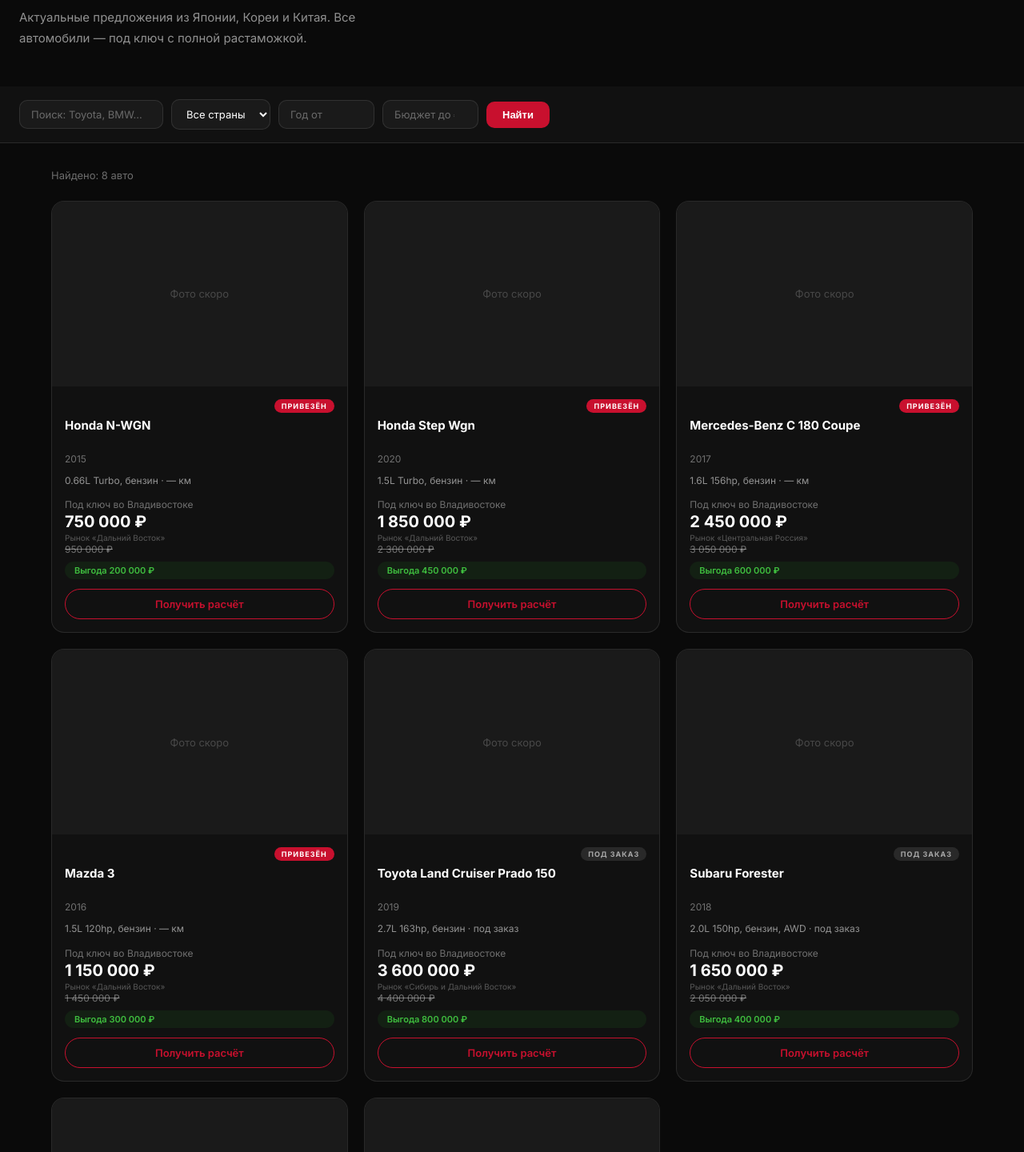
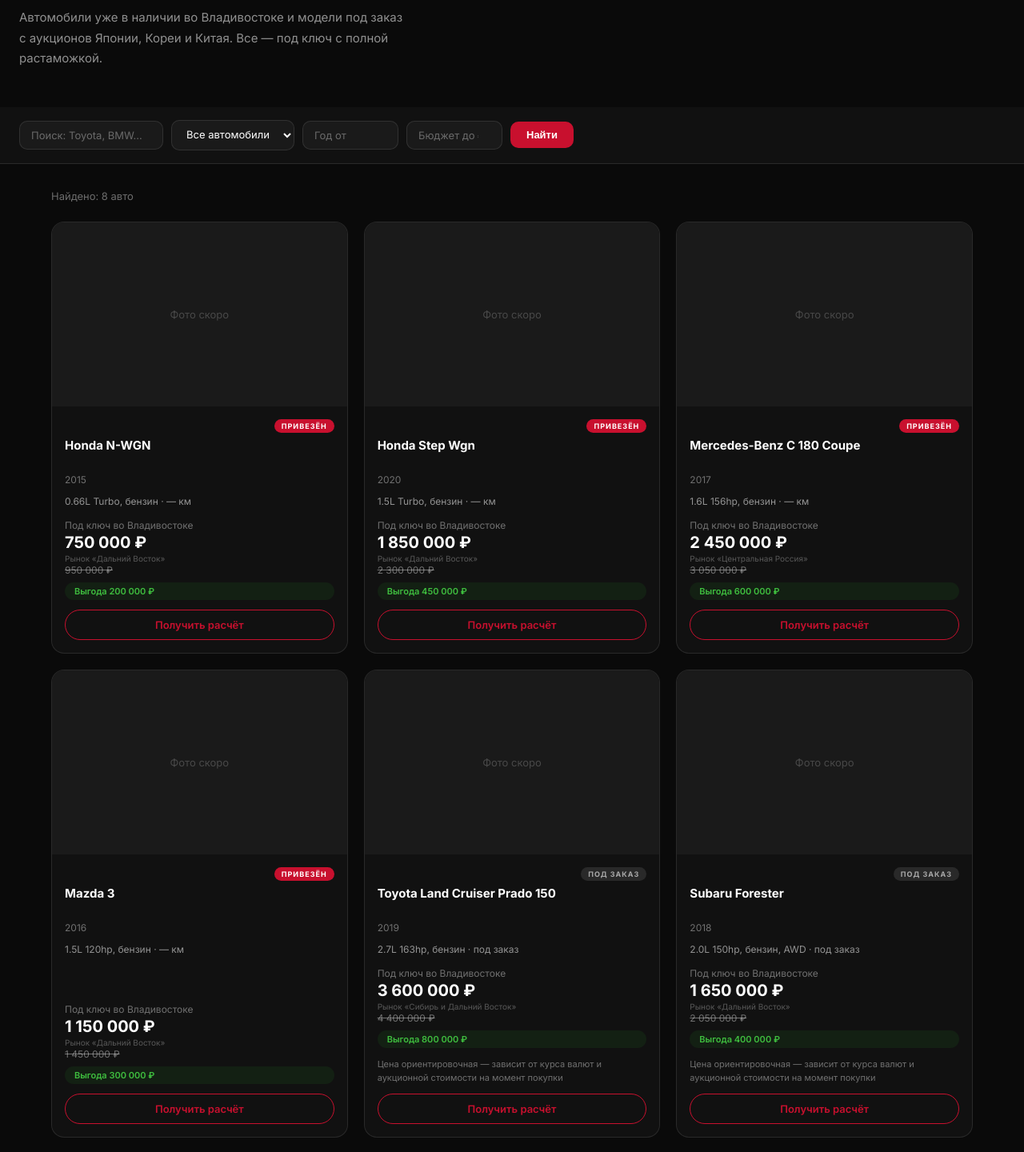
Before and after one commit to StepBorisov/Import-Asia-Car, a plain HTML site: page catalog.html in a window 1280 px wide. Shown: the part 281-1721 px from the top of the page at 80% size. Drawn offline with Linux system fonts and the light colour scheme; a web font is replaced by a local one.

Commit message:
Add files via upload

```diff
--- a/catalog.html
+++ b/catalog.html
@@ -121,6 +121,9 @@
   display:inline-block; background:rgba(34,139,34,0.12); color:#3fbf3f;
   font-size:11px; font-weight:600; padding:4px 12px; border-radius:50px; margin-bottom:12px;
 }
+.car-card__price-note {
+  font-size:11px; color:rgba(255,255,255,0.4); line-height:1.5; margin-bottom:12px;
+}
 .car-card__badge {
   display:inline-block; background:var(--red); color:#fff;
   font-size:9px; font-weight:700; letter-spacing:1px; text-transform:uppercase;
@@ -240,18 +243,16 @@
 <section class="catalog-hero">
   <div class="cat-tag">Import Asia Cars</div>
   <h1>Каталог<br/>автомобилей</h1>
-  <p>Актуальные предложения из Японии, Кореи и Китая. Все автомобили — под ключ с полной растаможкой.</p>
+  <p>Автомобили уже в наличии во Владивостоке и модели под заказ с аукционов Японии, Кореи и Китая. Все — под ключ с полной растаможкой.</p>
 </section>
 
 <!-- ФИЛЬТРЫ -->
 <div class="filter-bar">
   <input type="text" id="searchInput" placeholder="Поиск: Toyota, BMW…"/>
-  <select id="countryFilter">
-    <option value="">Все страны</option>
-    <option value="Япония">Япония 🇯🇵</option>
-    <option value="Корея">Корея 🇰🇷</option>
-    <option value="Китай">Китай 🇨🇳</option>
-    <option value="Европа">Европа 🇪🇺</option>
+  <select id="typeFilter">
+    <option value="">Все автомобили</option>
+    <option value="arrived">Привезённые</option>
+    <option value="order">Под заказ</option>
   </select>
   <input type="number" id="yearFilter" placeholder="Год от"/>
   <input type="number" id="budgetFilter" placeholder="Бюджет до ₽"/>
@@ -519,6 +520,7 @@
         <div class="car-card__price"><span>Под ключ во Владивостоке</span>${car.price} ₽</div>
         ${car.marketPrice ? `<div class="car-card__market"><span>Рынок «${car.marketRegion}»</span><s>${car.marketPrice}</s></div>` : ''}
         ${car.saving ? `<div class="car-card__saving">${car.saving}</div>` : ''}
+        ${car.type === 'order' ? `<div class="car-card__price-note">Цена ориентировочная — зависит от курса валют и аукционной стоимости на момент покупки</div>` : ''}
         <button class="btn-card">Получить расчёт</button>
       </div>
     </div>`;
@@ -527,7 +529,7 @@
 
 function applyFilters() {
   const search = document.getElementById('searchInput').value.toLowerCase();
-  const country = document.getElementById('countryFilter').value;
+  const type = document.getElementById('typeFilter').value;
   const year = parseInt(document.getElementById('yearFilter').value) || 0;
   const budget = parseInt(document.getElementById('budgetFilter').value) || 0;
 
@@ -535,7 +537,7 @@
     const name = (car.brand + ' ' + car.model).toLowerCase();
     const priceNum = parseInt(car.price.replace(/\D/g,'')) || 0;
     if (search && !name.includes(search)) return false;
-    if (country && car.country !== country) return false;
+    if (type && car.type !== type) return false;
     if (year && car.year < year) return false;
     if (budget && priceNum > budget) return false;
     return true;
@@ -545,7 +547,7 @@
 
 // live search
 document.getElementById('searchInput').addEventListener('input', applyFilters);
-document.getElementById('countryFilter').addEventListener('change', applyFilters);
+document.getElementById('typeFilter').addEventListener('change', applyFilters);
 
 // init
 if (window.IAC_CARS.length) {
@@ -582,6 +584,7 @@
     <div><span>Под ключ во Владивостоке</span>${car.price} ₽</div>
     ${car.marketPrice ? `<div style="font-size:14px;font-weight:400;color:rgba(255,255,255,0.4);margin-top:6px;">Рынок «${car.marketRegion}»: <s>${car.marketPrice}</s></div>` : ''}
     ${car.saving ? `<div class="car-card__saving" style="margin-top:8px;">${car.saving}</div>` : ''}
+    ${car.type === 'order' ? `<div class="car-card__price-note" style="margin-top:8px;">Цена ориентировочная — зависит от курса валют и аукционной стоимости на момент покупки автомобиля</div>` : ''}
   `;
 
   const modal = document.getElementById('carModal');
```
Also changed, not shown: index.html (+8 -1 lines).
